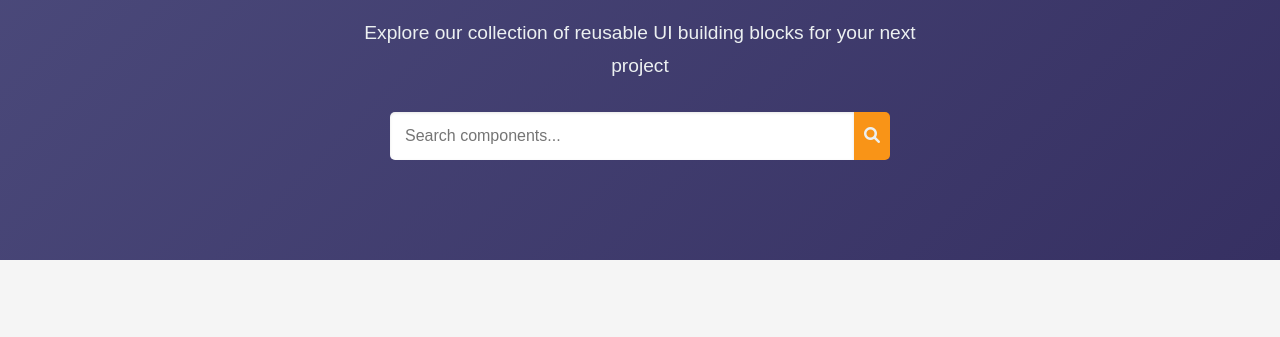
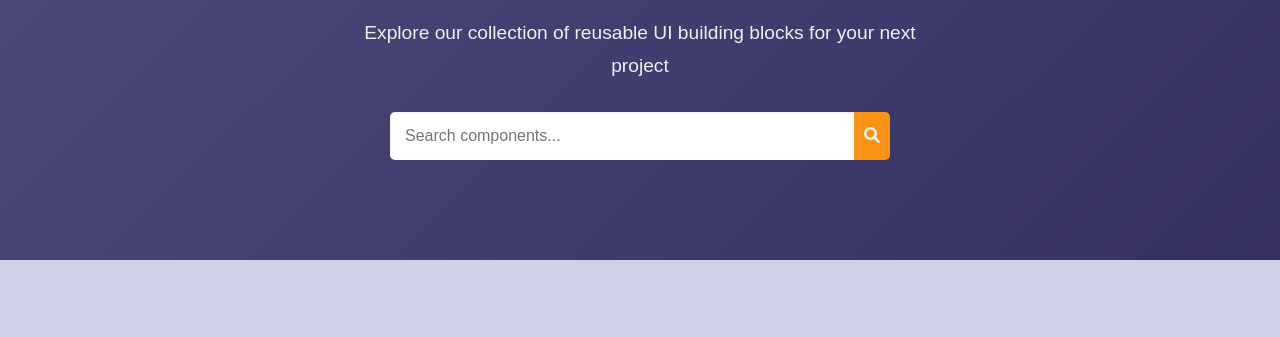
Before and after one commit to JohnDev19/Open-Source-Web-Components, a plain HTML site: page index.html in a window 1280 px wide. Shown: the part 232-569 px from the top of the page. Drawn offline with nearby package versions, Linux system fonts and the light colour scheme.

Commit message:
Update styles.css

```diff
--- a/styles.css
+++ b/styles.css
@@ -2,7 +2,7 @@
   --primary-color: #4D4C7D;
   --secondary-color: #363062;
   --accent-color: #F99417;
-  --background-color: #F5F5F5;
+  --background-color: #cfcfe8;
   --text-color: #333;
   --light-text-color: #ecf0f1;
   --accent-color-rgb: 249, 148, 23;
```
